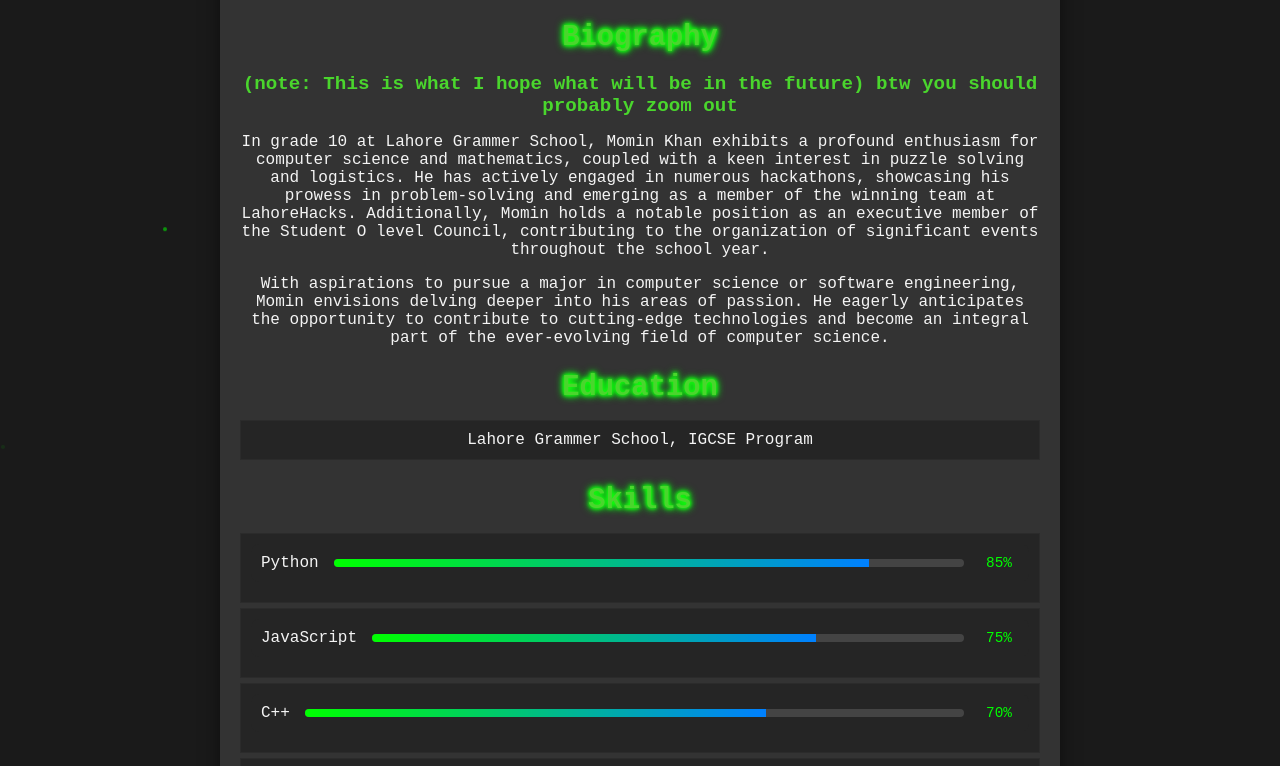
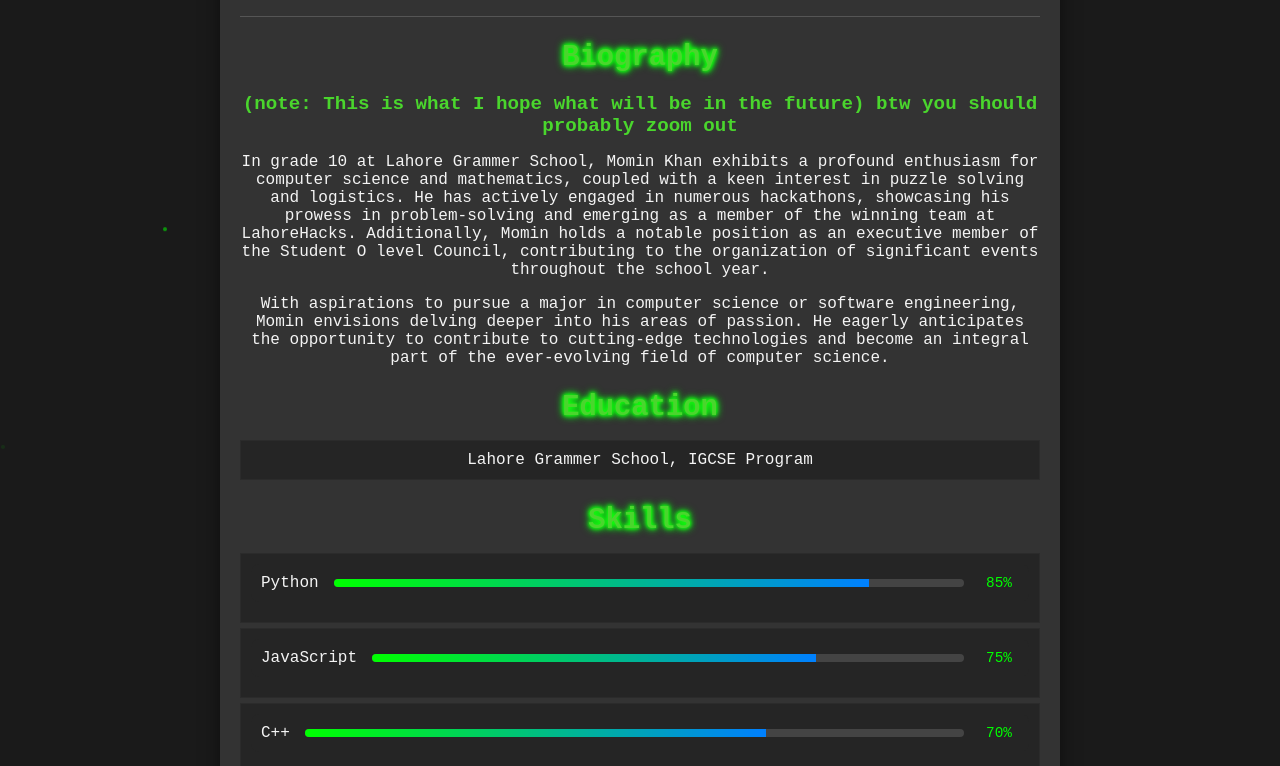
Before and after one commit to Licnex/Boba, a plain HTML site: page index.html in a window 1280 px wide. Shown: the part 359-1125 px from the top of the page. Drawn offline with Linux system fonts and the light colour scheme.

Commit message:
fixed the zoom issue

```diff
--- a/styles.css
+++ b/styles.css
@@ -1,14 +1,15 @@
 body {
     font-family: 'Courier New', Courier, monospace;
     margin: 0;
-    padding: 0;
+    padding: 20px 0;
     background-color: #1a1a1a;
     color: #f4f4f4;
     display: flex;
     justify-content: center;
-    align-items: center;
+    align-items: flex-start;
     min-height: 100vh;
-    overflow: hidden;
+    overflow-x: hidden;
+    overflow-y: auto;
 }
 
 .container {
```
